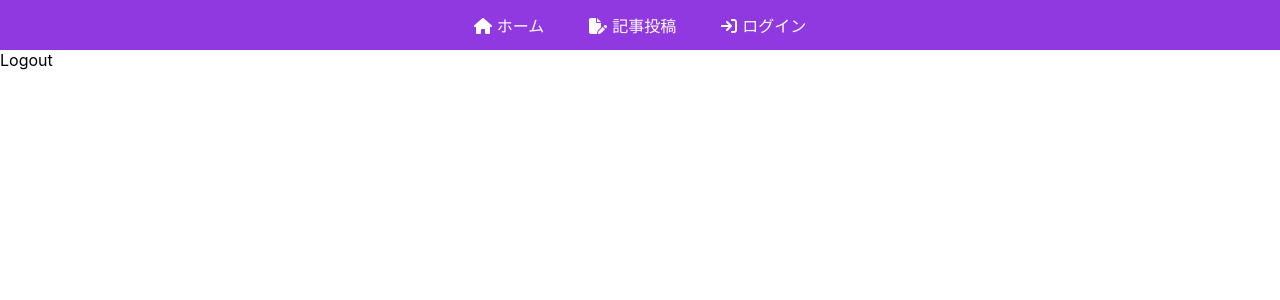
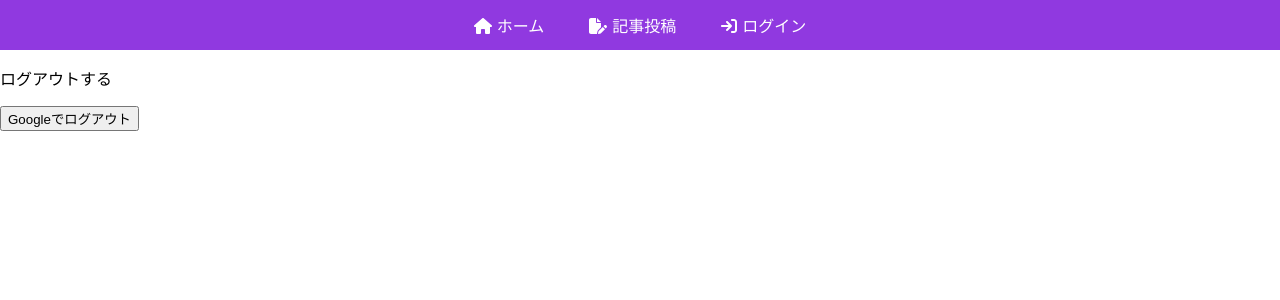
Before and after one commit to ks415/blog-with-react-and-firebase, a React (Create React App) app: page /logout in a window 1280 px wide. Shown: the top 300 px of the page. Built offline with nearby package versions, Linux system fonts and the light colour scheme.

Commit message:
Logout機能の実装

```diff
--- a/src/App.js
+++ b/src/App.js
@@ -12,12 +12,12 @@
 
   return (
     <Router>
-      <Navbar />
+      <Navbar isAuth={isAuth} />
       <Routes>
         <Route path="/" element={<Home />}></Route>
         <Route path="/createpost" element={<CreatePost />}></Route>
         <Route path="/login" element={<Login setIsAuth={setIsAuth} />}></Route>
-        <Route path="/logout" element={<Logout />}></Route>
+        <Route path="/logout" element={<Logout setIsAuth={setIsAuth}/>}></Route>
       </Routes>
     </Router>
   );
--- a/src/components/Logout.js
+++ b/src/components/Logout.js
@@ -1,8 +1,23 @@
 import React from 'react'
+import { auth, provider } from '../firebase';
+import { signInWithPopup,signOut } from 'firebase/auth';
+import { useNavigate } from 'react-router-dom';
 
-const Logout = () => {
+const Logout = ({ setIsAuth }) => {
+  const navigate = useNavigate();
+  const logout = () => {
+    //Googleでログアウト
+    signOut(auth).then(() => {
+      localStorage.clear();
+      setIsAuth(false);
+      navigate("/login");
+    })
+  }
   return (
-    <div>Logout</div>
+    <div>
+      <p>ログアウトする</p>
+      <button onClick={logout}>Googleでログアウト</button>
+    </div>
   )
 }
 
--- a/src/components/Navbar.js
+++ b/src/components/Navbar.js
@@ -4,7 +4,7 @@
 import { FontAwesomeIcon } from '@fortawesome/react-fontawesome';
 import { faHouse, faFilePen, faArrowRightToBracket } from '@fortawesome/free-solid-svg-icons';
 
-const Navbar = () => {
+const Navbar = ({ isAuth }) => {
   return (
     <nav>
         <Link to="/"><FontAwesomeIcon icon={faHouse} />
@@ -13,9 +13,12 @@
         <Link to="/createpost"><FontAwesomeIcon icon={faFilePen} />
         記事投稿
         </Link>
-        <Link to="/login"><FontAwesomeIcon icon={faArrowRightToBracket} />
+        {!isAuth ? <Link to="/login"><FontAwesomeIcon icon={faArrowRightToBracket} />
         ログイン
-        </Link>
+        </Link> : <Link to="/logout"><FontAwesomeIcon icon={faArrowRightToBracket} />
+        ログアウト
+        </Link>}
+
     </nav>
   )
 }
```
